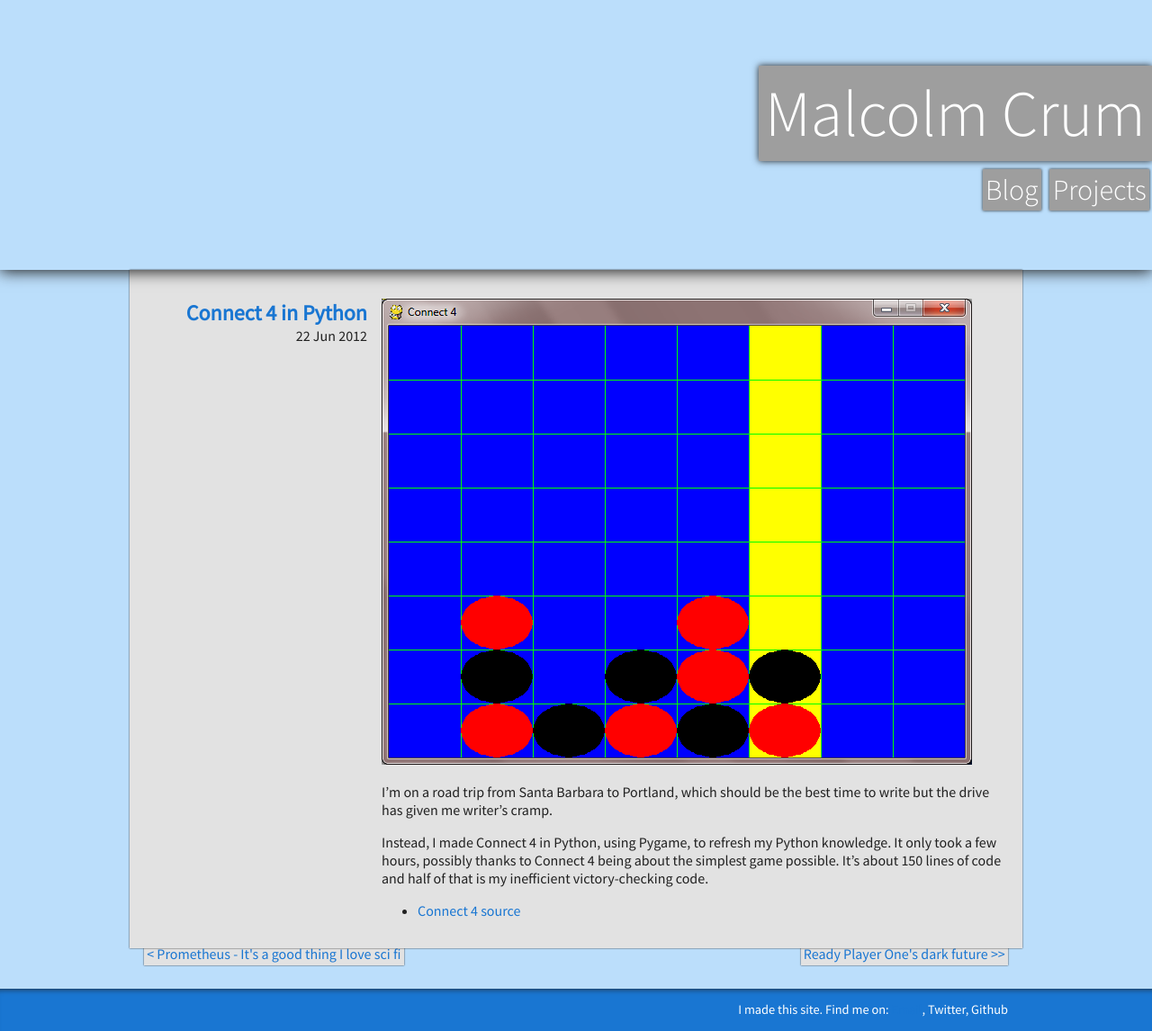
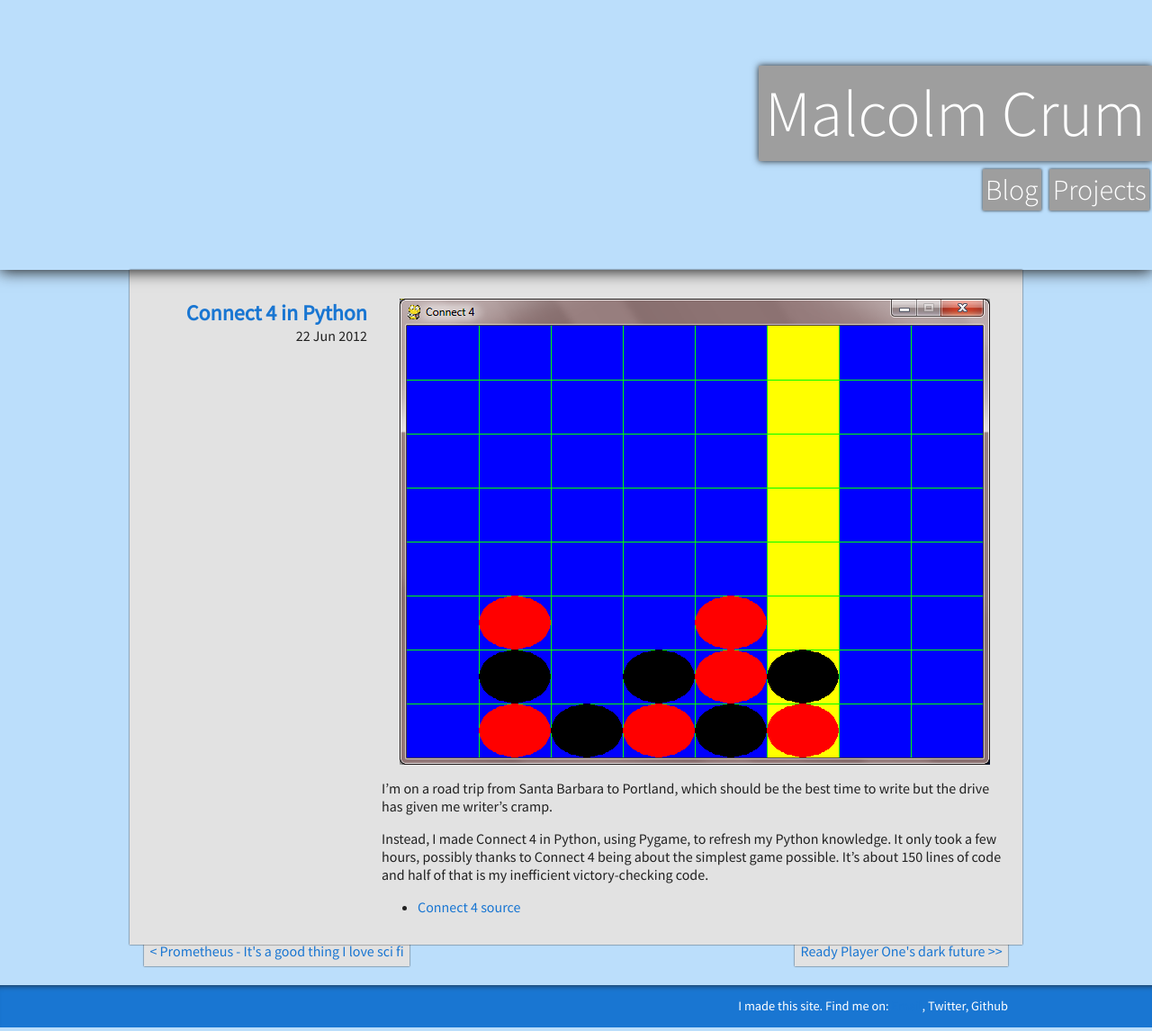
Before and after one commit to crummy/crummy.github.io, a Jekyll site: the page built from _posts/2012-06-22-connect-4-in-python.md, in a window 1280 px wide. Shown: the whole page at 90% size. Built offline with Jekyll 4.4.1, drawn with Linux system fonts in a browser that asks for light colours.

Commit message:
Styles update

```diff
--- a/css/styles.scss
+++ b/css/styles.scss
@@ -27,7 +27,7 @@
   width: 100%;
   height: 300px;
   box-shadow: 0 0.1em 1em $primary-text;
-  z-index: 1;
+  z-index: 2;
   position: relative;
 }
 h1 {
@@ -41,14 +41,14 @@
   font-family: "Source Sans Pro", sans-serif;
   font-weight: 300;
   box-shadow: 0 0 0.1em $primary-text;
-  z-index: 2;
+  z-index: 3;
 }
 #header ul {
   list-style: none;
   position: absolute;
   right: 0;
   top: 175px;
-  z-index: 2;
+  z-index: 3;
 }
 #header li {
   background-color: $accent-color;
@@ -83,7 +83,7 @@
 }
 .post {
   position: relative;
-  z-index: 0;
+  z-index: 1;
   flex: 2;
   display: flex;
   max-width: 960px;
@@ -92,10 +92,15 @@
   background-color: $lightest-primary-color;
   box-shadow: 0 0 0.1em $primary-text;
 }
+.content iframe, .content img {
+  margin: 0 auto;
+  display: block;
+  max-width: 100%;
+}
 .postfooter {
   position: relative;
-  z-index: -1;
-  top: 0;
+  z-index: 0;
+  top: 0.1em;
 }
 .navigation {
   max-width: 960px;
@@ -111,7 +116,7 @@
 .navigation a {
   background-color: $lightest-primary-color;
   box-shadow: 0 0 0.1em $primary-text;
-  padding: 0.2em;
+  padding: 0.4em;
 }
 .title {
   flex: 1  0;
@@ -123,9 +128,6 @@
 }
 .content {
   flex: 3 0 0 ;
-}
-.content img {
-  max-width: 100%;
 }
 #footer {
   background-color: $dark-primary-color;
```
